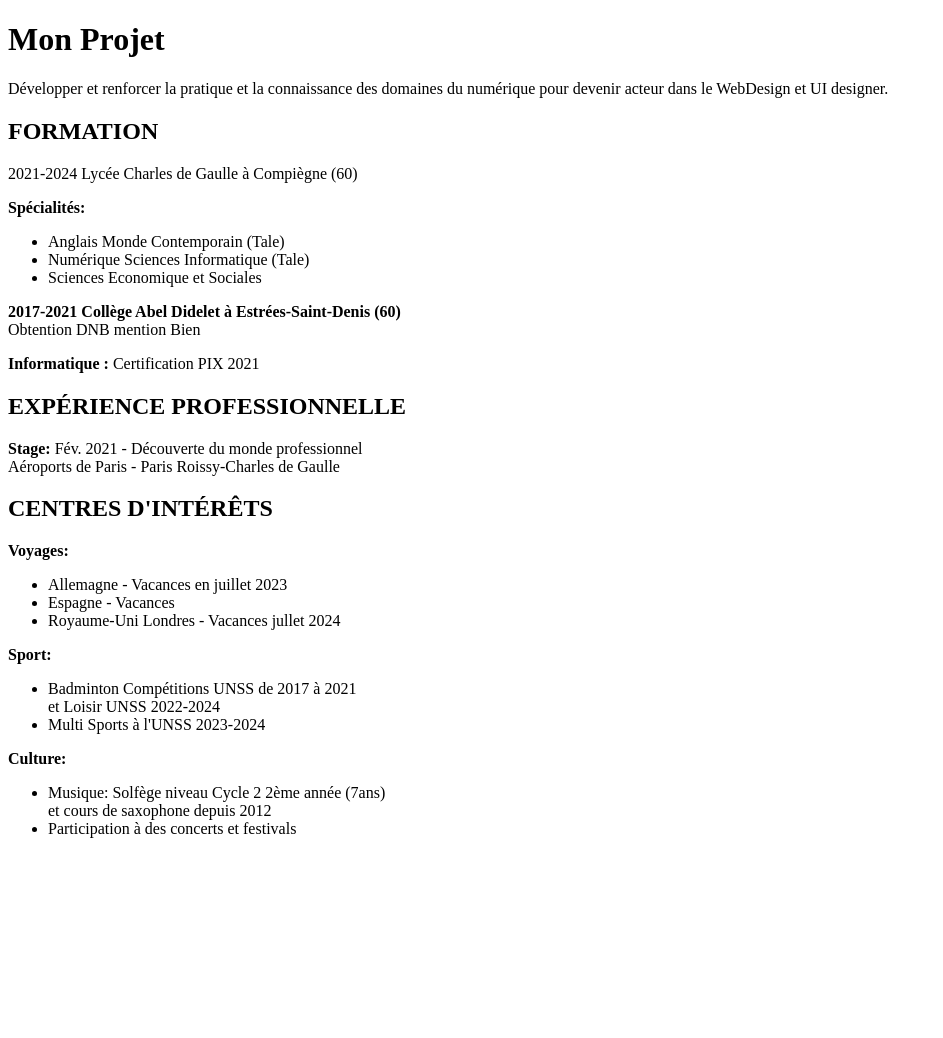
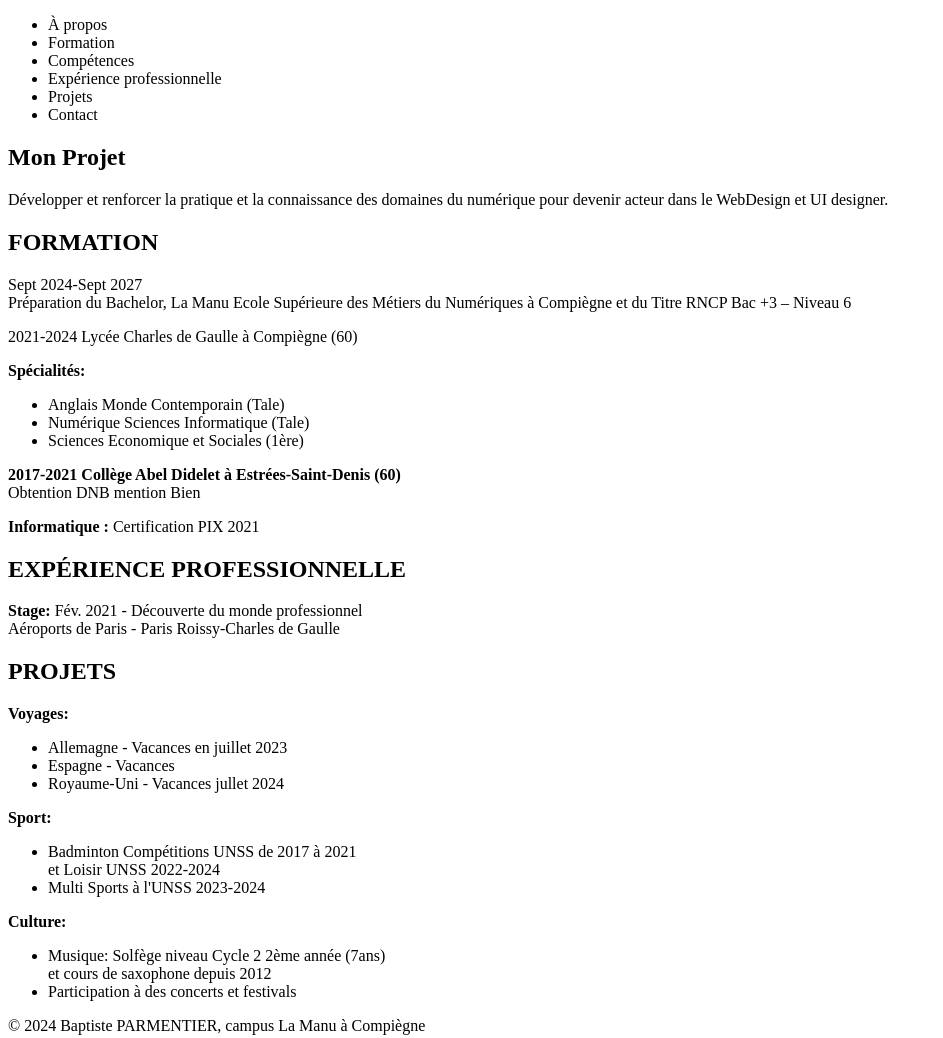
Before and after one commit to Baptisteparmentier/CV_num-rique, a plain HTML site: page index.html in a window 1280 px wide. Shown: the whole page, without its empty margins (0-943 px from the left). Before the commit the page ends 854 px from the top, so only its background shows below. Drawn offline with Linux system fonts and the light colour scheme.

Commit message:
first commit

```diff
--- a/index.html
+++ b/index.html
@@ -10,41 +10,67 @@
 
 <body>
     <header>
-        <div>
+        <nav>
+            <ul>
+                <li><a href="#"></a>À propos</li>
+                <li><a href="#"></a>Formation</li>
+                <li><a href="#"></a>Compétences</li>
+                <li><a href="#"></a>Expérience professionnelle</li>
+                <li><a href="#"></a>Projets</li>
+                <li><a href="#"></a>Contact</li>
+            </ul>
+        </nav>
+    </header>
+    <section id="à propos" class="section">
         <h1>Mon Projet</h1>
         <p>Développer et renforcer la pratique et la
             connaissance des domaines du numérique
             pour devenir acteur dans le WebDesign et UI
             designer.</p>
-        </div>
-    </header>
+    </section>
     <!-- Mettre commentaires -->
     <div>
+        <section id="formation" class="section">
             <h2>formation</h2>
-        <p>2021-2024 Lycée Charles de Gaulle à Compiègne (60)</p>
-        <p><b>Spécialités:</b></p>
+            <p>Sept 2024-Sept 2027 <br>Préparation du Bachelor, La Manu Ecole
+                Supérieure des Métiers du Numériques à
+                Compiègne et du Titre RNCP Bac +3 – Niveau 6
+            </p>
+            <p>2021-2024 Lycée Charles de Gaulle à Compiègne (60) <br> </p>
+            <b>Spécialités:</b>
             <ul>
                 <li>Anglais Monde Contemporain (Tale)</li>
                 <li>Numérique Sciences Informatique (Tale)</li>
-            <li>Sciences Economique et Sociales</li>
+                <li>Sciences Economique et Sociales (1ère)</li>
             </ul>
             <p><b>2017-2021 Collège Abel Didelet à Estrées-Saint-Denis (60) <br></b>Obtention DNB mention Bien </br></p>
             <p><b>Informatique :</b> Certification PIX 2021</p>
+        </section>
     </div>
     <!-- Mettre commentaires -->
     <div>
+        <section id="expérience professionnelle" class="section">
             <h2>expérience professionnelle</h2>
             <p><b>Stage:</b> Fév. 2021 - Découverte du monde professionnel<br>Aéroports de Paris - Paris
                 Roissy-Charles de Gaulle</p>
+        </section>
     </div>
     <!-- Mettre commentaires -->
+
     <div>
-        <h2>centres d'intérêts</h2>
+        <section id="compétences" class="section">
+            <h2></h2>
+        </section>
+    </div>
+
+    <div>
+        <section id="projets" class="section">
+            <h2>Projets</h2>
             <p><b>Voyages: </b></p>
             <ul>
                 <li>Allemagne - Vacances en juillet 2023</li>
                 <li>Espagne - Vacances</li>
-            <li>Royaume-Uni Londres - Vacances jullet 2024</li>
+                <li>Royaume-Uni - Vacances jullet 2024</li>
             </ul>
             <p><b>Sport:</b></p>
             <ul>
@@ -56,7 +82,11 @@
                 <li>Musique: Solfège niveau Cycle 2 2ème année (7ans) <br> et cours de saxophone depuis 2012 </br></li>
                 <li>Participation à des concerts et festivals</li>
             </ul>
+        </section>
     </div>
 </body>
+<footer>
+    <p>&copy; 2024 Baptiste PARMENTIER, campus La Manu à Compiègne</p>
+</footer>
 
 </html>
```
Lines whose indentation alone changed are shown as unchanged.
